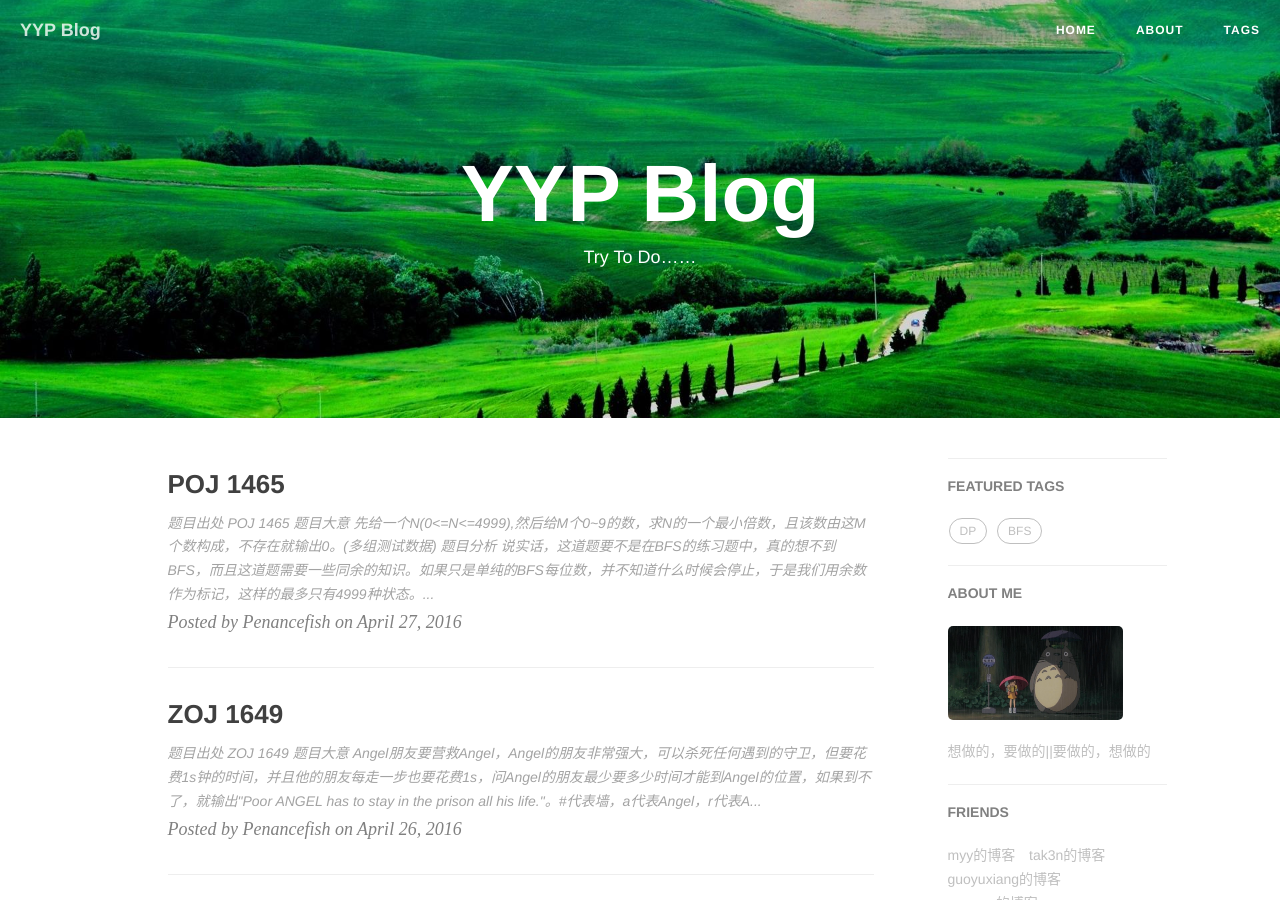
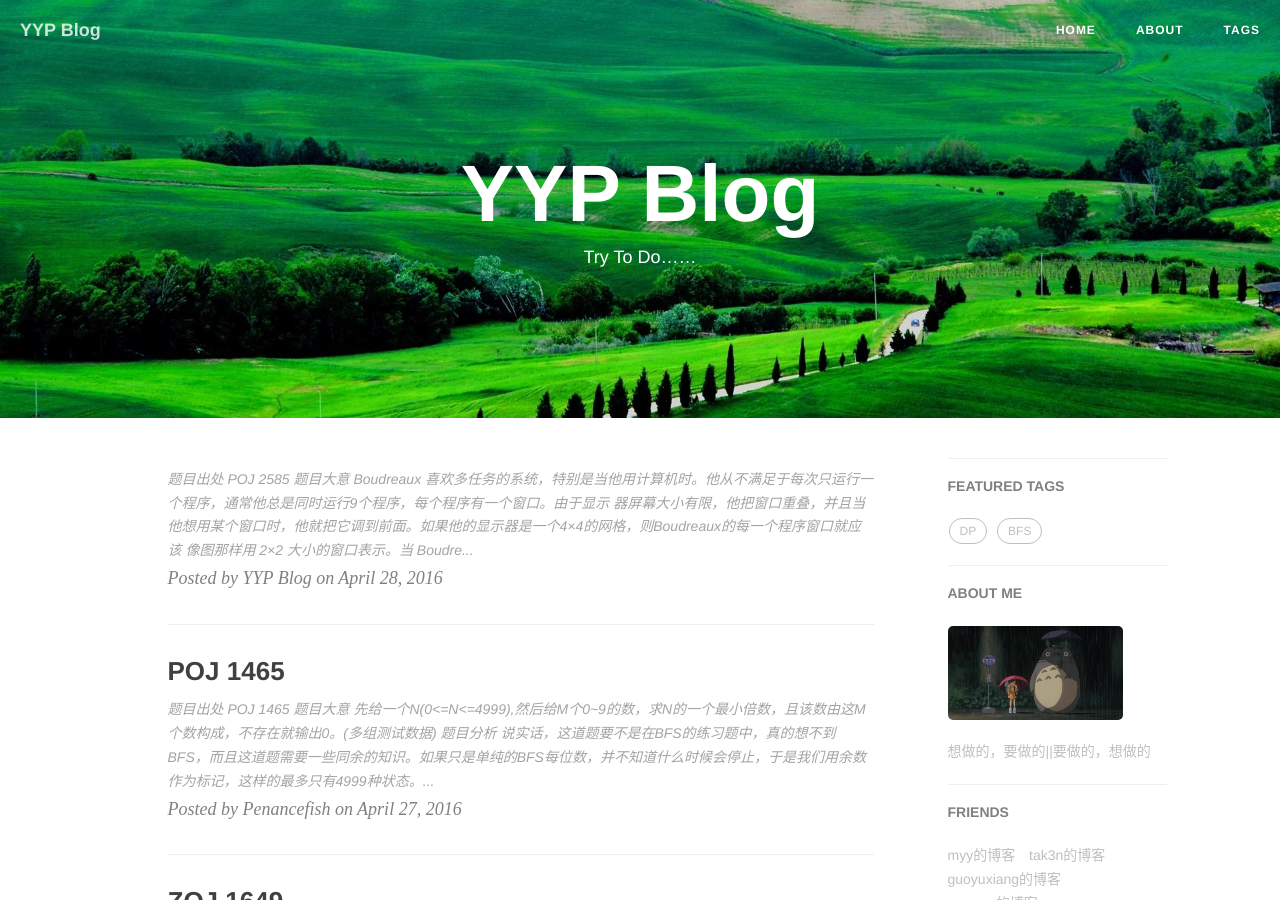
Before and after one commit to Penancefish/Penancefish.github.io, a Jekyll site: the page built from index.html, in a window 1280 px wide and 900 px high. Built offline with Jekyll 4.4.1, drawn with Linux system fonts in a browser that asks for light colours; nearby versions of some CDN libraries; the list of posts is cut into pages by our own code.

````diff
--- a/_posts/2016-04-26-ZOJ1649.markdown
+++ b/_posts/2016-04-26-ZOJ1649.markdown
@@ -1,5 +1,5 @@
 ---
-layout:            post
+layout:			   post
 title:             "ZOJ 1649"
 subtitle:          ""
 date:              2016-04-26
--- /dev/null
+++ b/_posts/2016-04-28-POJ2585.markdown
@@ -0,0 +1,150 @@
+---
+layout: 			post
+title:				"POJ 2585"
+subtitle: 			""
+date:				2016-04-28
+author:				"Penancefish"
+have-copyright:		true
+tags:
+	- POJ
+	- 拓扑排序
+---
+
+### 题目出处
+
+[POJ 2585]("http://poj.org/problem?id=2585")
+
+### 题目大意
+	Boudreaux 喜欢多任务的系统，特别是当他用计算机时。他从不满足于每次只运行一个程序，通常他总是同时运行9个程序，每个程序有一个窗口。由于显示
+	器屏幕大小有限，他把窗口重叠，并且当他想用某个窗口时，他就把它调到前面。如果他的显示器是一个4×4的网格，则Boudreaux的每一个程序窗口就应该
+	像图那样用 2×2 大小的窗口表示。当 Boudreaux 把一个窗口调到前面时，它的所有方格都位于前面，覆盖它与其它窗口共用的方格。不幸的是，Boudreau
+	x的电脑很不稳定，经常崩溃。他通过观察这些窗口，判断出如果每个窗口都被正确地调到前面时窗口表示不应该是现在这种图形，就能判断出电脑是死机了
+	。
+
+[如图]("E:\program\homepage\Penancefish.github.io\Penancefish.github.io\img\poj2585-1.jpg")
+
+### 题目分析
+	这道题数据很小，如果暴力的话是完全可以过的，但用这道题练习了一下拓扑排序和邻接表，共有1~9种窗口，如果x窗口能够覆盖y窗口，我们就建一条由x指向y的边，如示例1中（2,2）这个格，我们可以建<5,1>,<5,2>,<5,4>这三条边。如果我们得到的图可以拓扑排序，那么电脑就没有死机，反之则死机。
+
+>Input
+```
+START
+1 2 3 3
+4 5 6 6
+7 8 9 9
+7 8 9 9
+END
+START
+1 1 3 3
+4 1 3 3
+7 7 9 9
+7 7 9 9
+END
+ENDOFINPUT
+```
+
+>Output
+```
+THESE WINDOWS ARE CLEAN
+THESE WINDOWS ARE BROKEN
+```
+
+### AC代码
+```cpp
+#include <iostream>
+#include <algorithm>
+#include <cstring>
+#include <cstdio>
+#include <cmath>
+#include <stack>
+#include <queue>
+using namespace std;
+const int NV = 105;
+const int NE = 100005;
+
+struct edge {
+	int v,next;
+}e[NE];
+int mp[5][5];
+int he[NV],ecnt,in[NV];
+int cnt;
+
+void unit() {
+	ecnt = 0;
+	cnt = 0;
+	memset(he,-1,sizeof(he));
+	memset(in,0,sizeof(in));
+}
+
+void adde(int u,int v) {
+	e[++ecnt].v = v;
+	e[ecnt].next = he[u];
+	he[u] = ecnt;
+	in[v]++;
+}
+
+bool Topo() {
+	stack<int> s;
+
+	for(int i=1;i<=9;i++) {
+		if(!in[i]) {
+			s.push(i);
+			cnt++;
+		}
+	}
+
+	while(!s.empty()) {
+		int tmp = s.top();
+		s.pop();
+
+		for(int i = he[tmp]; ~i; i=e[i].next) {
+			if(in[e[i].v]!=0) {
+				in[e[i].v]--;
+				if(!in[e[i].v]) {
+					s.push(e[i].v);
+					cnt++;
+				}
+			}
+		}
+	}
+
+	if(cnt==9)return true;
+	else return false;
+}
+
+void work() {
+	int k = 0;
+
+	for(int i=1;i<=3;i++) {
+		for(int j=1;j<=3;j++) {
+			if(++k != mp[i][j]) {
+				adde(mp[i][j],k);
+			} if(k != mp[i][j+1]) {
+				adde(mp[i][j+1],k);
+			} if(k != mp[i+1][j]) {
+				adde(mp[i+1][j],k);
+			} if(k != mp[i+1][j+1]) {
+				adde(mp[i+1][j+1],k);
+			}
+		}
+	}
+
+	if(Topo()) puts("THESE WINDOWS ARE CLEAN");
+	else puts("THESE WINDOWS ARE BROKEN");
+}
+
+int main() {
+	string s;
+	while(cin>>s && s!="ENDOFINPUT") {
+		unit();
+		for(int i=1;i<=4;i++) {
+			for(int j=1;j<=4;j++) {
+				scanf("%d",&mp[i][j]);
+			}
+		}
+		work();
+		cin>>s;
+	}
+	return 0;
+}
+```
````
Also changed, not shown: img/poj2585-1.jpg (added).
